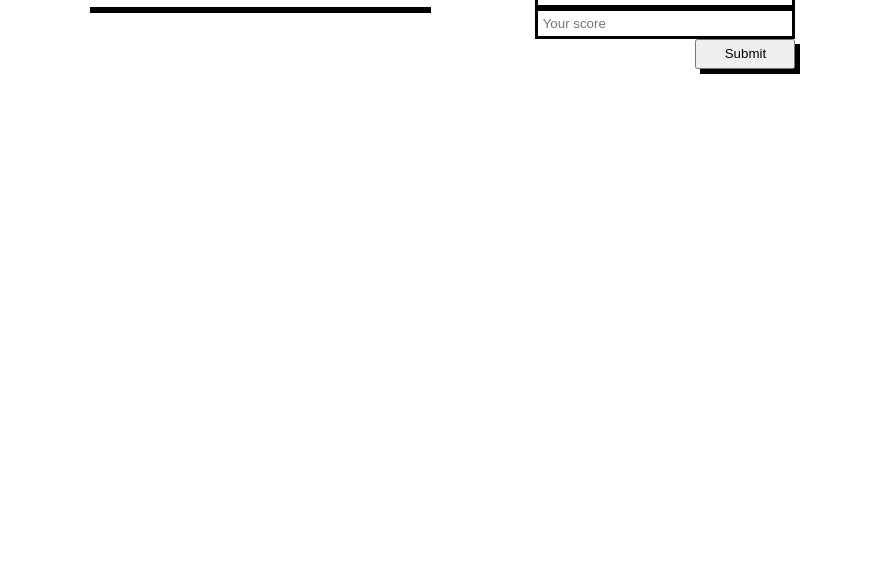
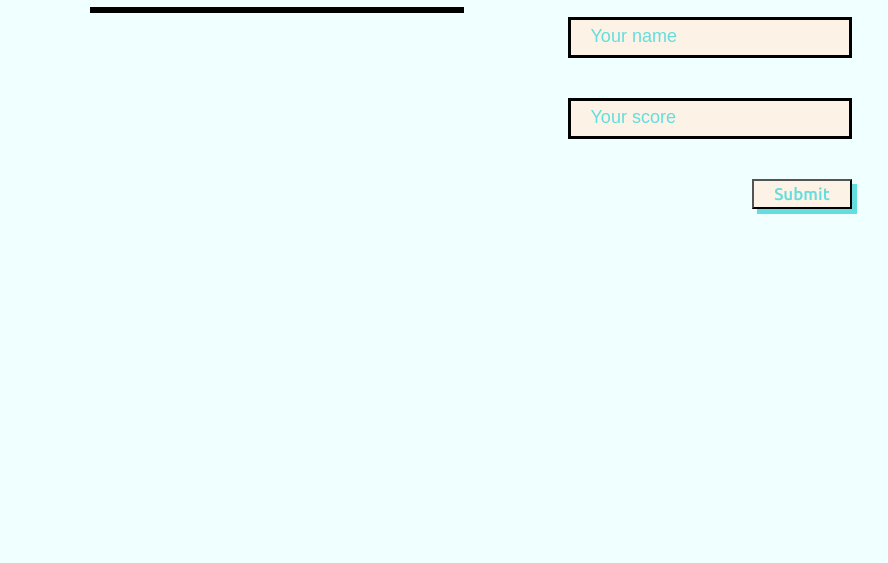
Before and after one commit to dodoburner/Leaderboard, a website built with webpack: page src/index.html in a window 1280 px wide. Shown: the part 237-800 px from the top of the page, without its empty margins (32-920 px from the left). Built offline with nearby package versions, Linux system fonts and the light colour scheme; no server answers.

Commit message:
add color and font

```diff
--- a/src/appendScore.js
+++ b/src/appendScore.js
@@ -10,7 +10,7 @@ const appendScore = (name, number) => {
   if (index % 2 === 0) {
     score.classList.add('aqua');
   } else {
-    score.classList.remove('aqua');
+    score.classList.add('other');
   }
 };
 
--- a/src/index.html
+++ b/src/index.html
@@ -4,6 +4,9 @@
   <meta http-equiv="X-UA-Compatible" content="IE=edge">
   <meta name="viewport" content="width=device-width, initial-scale=1.0">
   <title>Leaderboard</title>
+  <link rel="preconnect" href="https://fonts.googleapis.com">
+  <link rel="preconnect" href="https://fonts.gstatic.com" crossorigin>
+  <link href="https://fonts.googleapis.com/css2?family=Ubuntu:ital,wght@0,300;0,400;0,500;0,700;1,300;1,400;1,500;1,700&display=swap" rel="stylesheet">
 </head>
 <body>
   <h1>
--- a/src/style.css
+++ b/src/style.css
@@ -9,6 +9,9 @@ ul {
 body {
   margin: 0;
   padding: 5%;
+  background-color: azure;
+  font-family: 'Ubuntu', sans-serif;
+
 }
 
 main {
@@ -37,12 +40,18 @@ button {
   width: 100px;
   height: 30px;
   box-shadow: 5px 5px;
+  font-family: inherit;
+  font-size: 17px;
+  font-weight: 500;
+  background-color: rgb(252, 243, 230);
+  color: rgb(99, 221, 221);
+  cursor: pointer;
 }
 
 .main-right {
   display: flex;
   flex-direction: column;
-  gap: 10%;
+  gap: 40px;
 }
 
 .submit-btn {
@@ -57,13 +66,26 @@ li {
   list-style: none;
   font-size: 18px;
   padding: 5px;
+  font-weight: 500;
 }
 
 .aqua {
   background-color: rgb(99, 221, 221);
 }
 
+.other {
+  background-color: rgb(252, 243, 230);
+}
+
 input {
-  padding: 5px;
+  padding: 10px 20px;
   border: 3px solid black;
+  background-color: rgb(252, 243, 230);
 }
+
+input::placeholder {
+  font-family: inherit;
+  font-size: 18px;
+  font-weight: 500;
+  color: rgb(99, 221, 221);
+}
```
